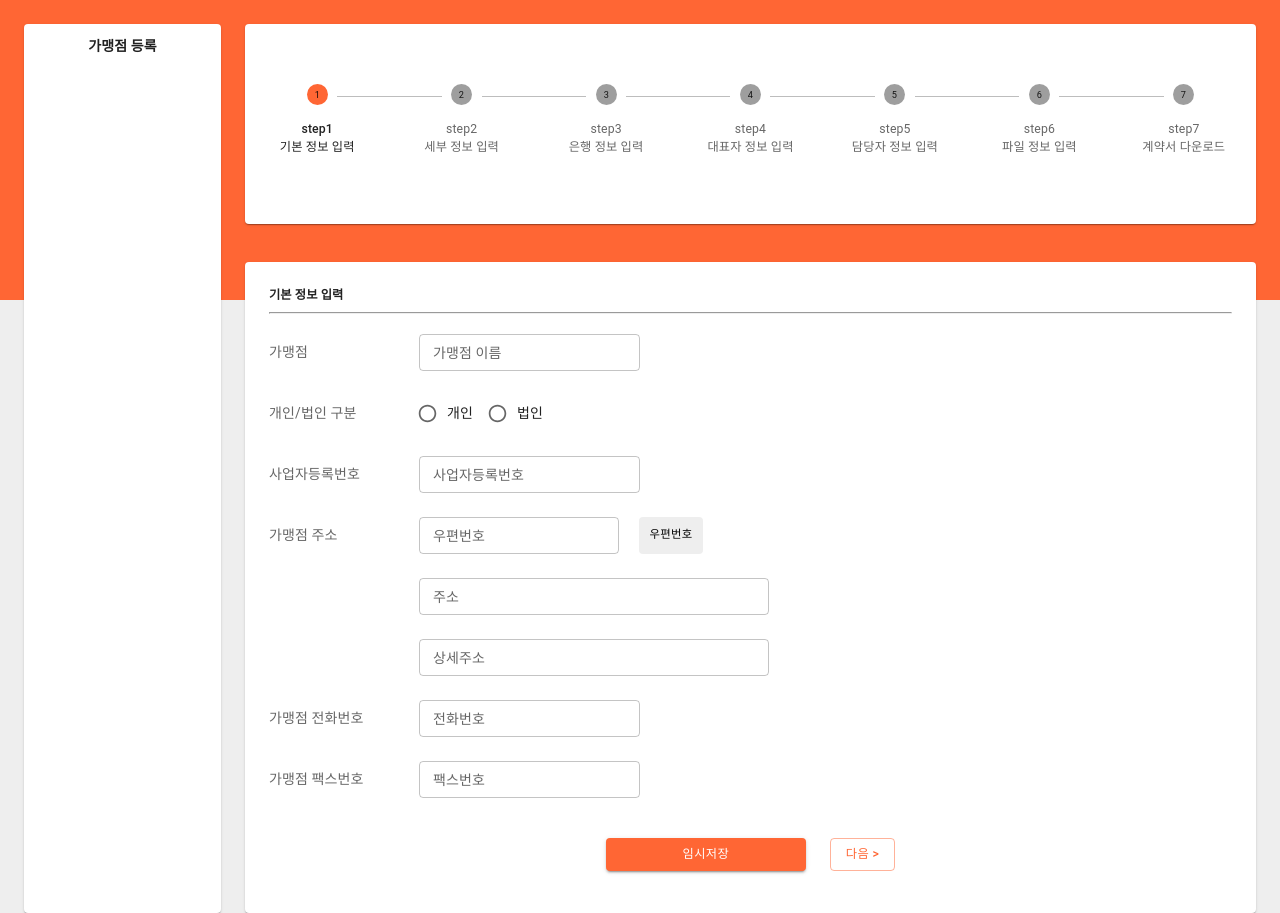
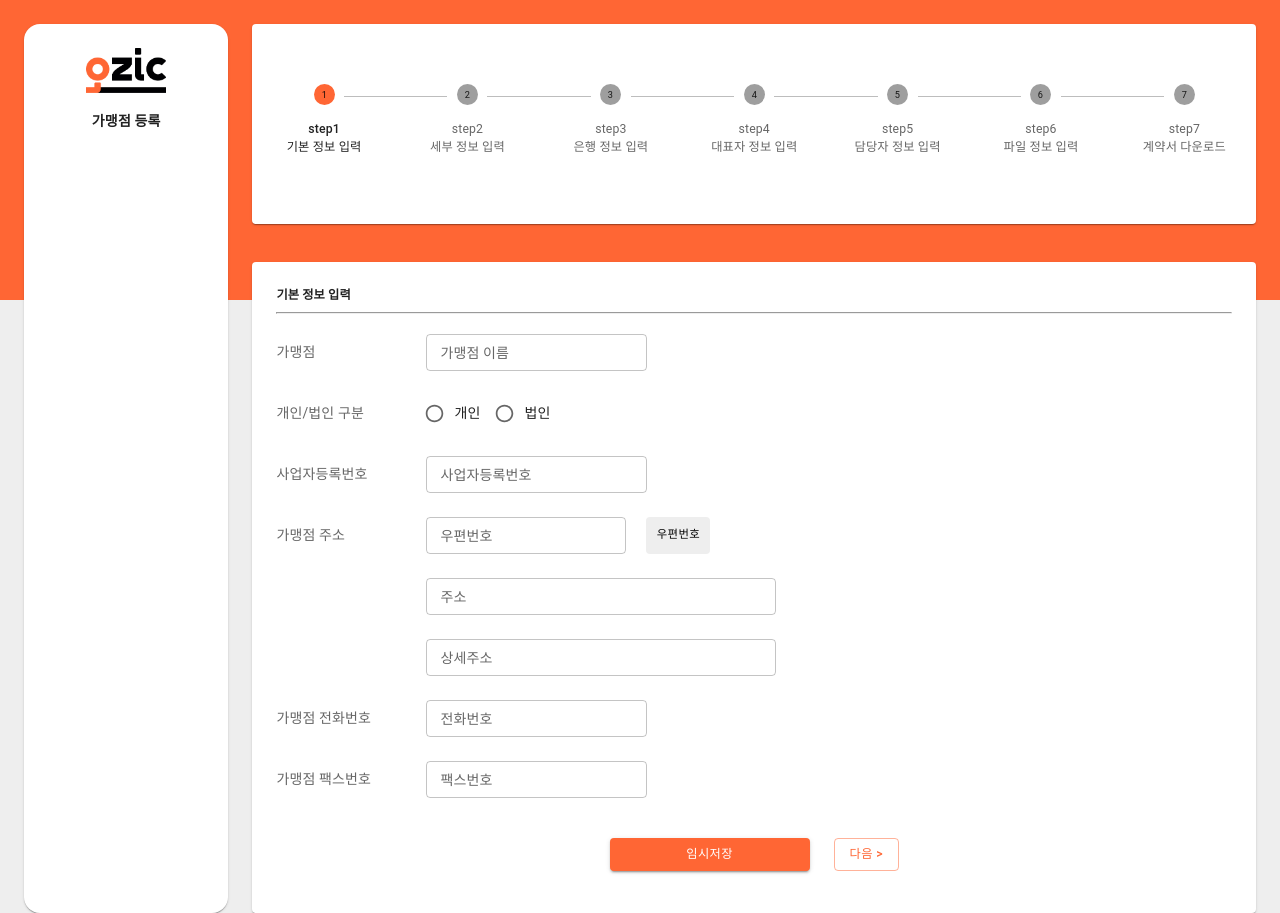
Before and after one commit to tamoimi/ozic-step, a React (Create React App) app: page / in a window 1280 px wide. Built offline with nearby package versions, Linux system fonts and the light colour scheme.

Commit message:
Feat: 가맹현황 페이지 추가 했지만 실패

```diff
--- a/src/components/Navigation.jsx
+++ b/src/components/Navigation.jsx
@@ -1,5 +1,10 @@
 import React from "react";
 import { Paper } from "@mui/material";
+
+// const navigate = useNavigate();
+// const onClickList = () => {
+//   navigate(`/FranchiseesList`);
+// };
 
 export const Navigation = () => {
   return (
@@ -8,10 +13,14 @@ export const Navigation = () => {
         sx={{
           width: 240,
           height: 889,
-          textAlign: "center"
+          textAlign: "center",
+          borderRadius: 4,
+          p: 3,
         }}
       >
+        <img src="img/ozicpay_logo_text.png" alt="ozic_pay_logo" style={{ width: 80 }} />
         <h2>가맹점 등록</h2>
+
       </Paper>
     </>
   );
```
